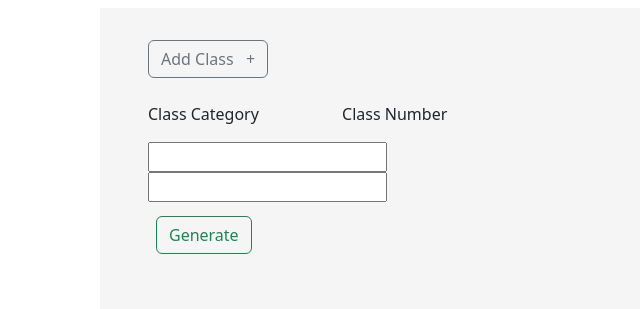
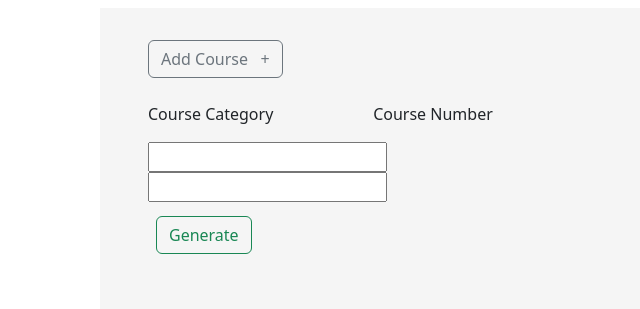
Before and after one commit to DaleNaci/HackNJIT2022, a PHP site: page / in a window 1280 px wide. Shown: the part 108-417 px from the top of the page, without its empty margins (260-900 px from the left). Run offline with PHP 8.4, Linux system fonts and the light colour scheme.

Commit message:
Changed "class" to "course"

```diff
--- a/index.php
+++ b/index.php
@@ -16,10 +16,10 @@
         <script src="https://cdnjs.cloudflare.com/ajax/libs/jquery/3.3.1/jquery.min.js"></script>
         <form action="generate.php" method="post">
             <div class="container1">
-                <button class="btn btn-outline-secondary">Add Class &nbsp;
+                <button class="btn btn-outline-secondary">Add Course &nbsp;
                     <span>+ </span>
                 </button>
-                <p><br>Class Category &nbsp &nbsp &nbsp &nbsp &nbsp &nbsp&nbsp &nbsp &nbsp &nbsp Class Number</p>
+                <p><br>Course Category &nbsp &nbsp &nbsp &nbsp &nbsp &nbsp &nbsp &nbsp&nbsp &nbsp &nbsp &nbsp Course Number</p>
                 <div id="custom-margin"><input type="course-category" name="course1"><input type="course-number" name="num1"></div>
             </div>
             <input id="x" type="hidden" name="x" value="0" />
```
